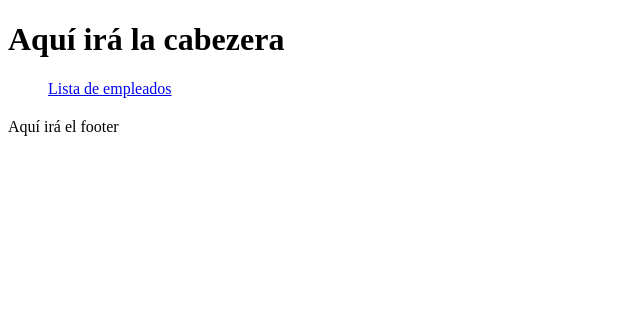
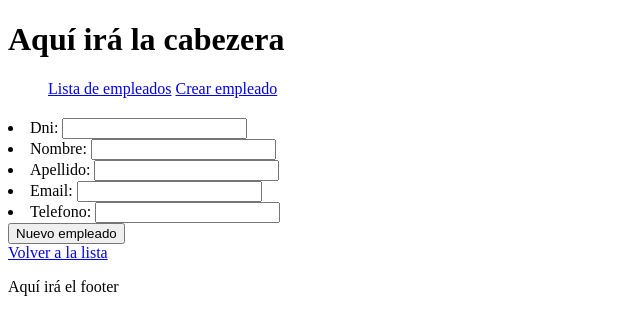
Before and after one commit to asiervelasco/IWEntregable2, a Django app: template empresaDjango/appEmpresaDjango/templates/crear_empleado.html in a window 1280 px wide. Shown: the top 335 px of the page, without its empty margins (0-640 px from the left). Run offline with Django 3.2, Linux system fonts and the light colour scheme; the template is opened without the code that fills it: values that come from a table or form of the project are taken from there, others are empty.

Commit message:
crear_empleado funciona

```diff
--- a/empresaDjango/appEmpresaDjango/templates/base.html
+++ b/empresaDjango/appEmpresaDjango/templates/base.html
@@ -14,6 +14,9 @@
                     <li style="display: inline;">
                         <a href="{% url 'lista_empleados' %}">Lista de empleados</a>
                     </li>
+                    <li style="display: inline;">
+                        <a href="{% url 'crear_empleado' %}">Crear empleado</a>
+                    </li>
                 </ul>
             </nav>
         </header>
--- a/empresaDjango/appEmpresaDjango/templates/crear_empleado.html
+++ b/empresaDjango/appEmpresaDjango/templates/crear_empleado.html
@@ -2,4 +2,11 @@
 
 {% block contenido %}
 
+<form action="{% url 'crear_empleado' %}" method="post">
+    {% csrf_token %}
+    {{ form.as_ul }}
+    <input type="submit" value="Nuevo empleado" />
+</form>
+<a href="{% url 'lista_empleados' %}">Volver a la lista</a>
+
 {% endblock %}
--- a/empresaDjango/appEmpresaDjango/templates/lista_empleados.html
+++ b/empresaDjango/appEmpresaDjango/templates/lista_empleados.html
@@ -8,6 +8,7 @@
             <th>DNI</th>
             <th>Nombre</th>
             <th>Apellido</th>
+            <th>Acciones</th>
         </tr>
     </thead>
     <tbody>
--- a/empresaDjango/appEmpresaDjango/urls.py
+++ b/empresaDjango/appEmpresaDjango/urls.py
@@ -2,6 +2,7 @@ from django.urls import path
 from . import views
 
 urlpatterns = [
-     path('empleado/', views.EmpleadoListView.as_view(), name='lista_empleados'),
+     path('empleado/lista/', views.EmpleadoListView.as_view(), name='lista_empleados'),
      path('empleado/<int:pk>/', views.EmpleadoDetailView.as_view(), name='empleado'),
+     path('empleado/crear/', views.CrearEmpleado.as_view(), name='crear_empleado')
 ]
```
Also changed, not shown: empresaDjango/appEmpresaDjango/views.py (+17 -1 lines), empresaDjango/db.sqlite3.
